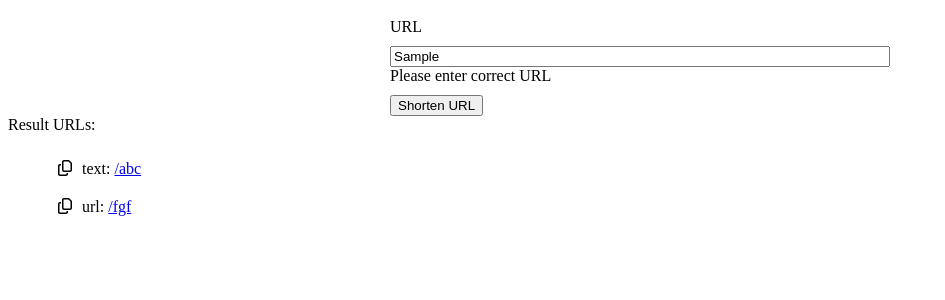
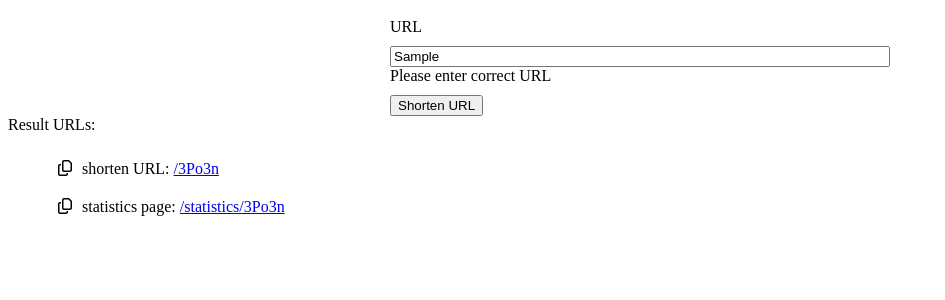
Before and after one commit to AnastasiiaPlutalova/react-no-cra, a React app: page / in a window 1280 px wide. Both pictures are taken after typing "Sample" into the empty fields and a click on the input "Shorten URL". Shown: the top 300 px of the page, without its empty margins (0-945 px from the left). Built offline with nearby package versions, Linux system fonts and the light colour scheme.

Commit message:
move urls logic to parent FrontPage component

```diff
--- a/src/components/UrlForm/UrlForm.jsx
+++ b/src/components/UrlForm/UrlForm.jsx
@@ -1,15 +1,12 @@
 import React, { useState } from 'react';
-import { useDispatch } from 'react-redux';
-import { getRandomHash } from '../../common/utils';
-import { addUrl } from '../../redux/slices/urlsSlice';
+import PropTypes from 'prop-types';
 import { TextInput } from '../../units';
 
 import './UrlForm.scss';
 
 const r =
   /(http(s)?:\/\/.)?(www\.)?[-a-zA-Z0-9@:%._\+~#=]{2,256}\.[a-z]{2,6}\b([-a-zA-Z0-9@:%_\+.~#?&//=]*)/g;
-function UrlForm() {
-  const dispatch = useDispatch();
+function UrlForm({ handleFormSubmit }) {
   const [url, setUrl] = useState('');
   const [error, setError] = useState();
 
@@ -27,8 +24,7 @@ function UrlForm() {
   const handleSubmit = (event) => {
     event.preventDefault();
     const originalUrl = event.target.url.value;
-    const hash = getRandomHash();
-    dispatch(addUrl({ originalUrl, hash }));
+    handleFormSubmit(originalUrl);
   };
 
   return (
@@ -48,4 +44,8 @@ function UrlForm() {
   );
 }
 
+UrlForm.propTypes = {
+  handleFormSubmit: PropTypes.func.isRequired,
+};
+
 export default UrlForm;
--- a/src/pages/FrontPage/FrontPage.jsx
+++ b/src/pages/FrontPage/FrontPage.jsx
@@ -1,13 +1,30 @@
-import React from 'react';
+import React, { useState } from 'react';
+import { useDispatch } from 'react-redux';
 import { UrlForm, UrlsList } from '../../components';
+import { addUrl } from '../../redux/slices/urlsSlice';
+import { getRandomHash } from '../../common/utils';
 
 function FrontPage() {
-  const urls = [{ text: 'text', url: '/abc' }, { url: '/fgf' }];
+  const dispatch = useDispatch();
+  const [urls, setUrls] = useState(null);
+
+  const handleFormSubmit = (originalUrl) => {
+    const hash = getRandomHash();
+    dispatch(addUrl({ originalUrl, hash }));
+    setUrls([
+      { text: 'shorten URL', url: `/${hash}` },
+      { text: 'statistics page', url: `/statistics/${hash}` },
+    ]);
+  };
+
   return (
     <>
-      <UrlForm />
-      Result URLs:
-      <UrlsList urls={urls} />
+      <UrlForm handleFormSubmit={handleFormSubmit} />
+      {urls && (
+        <div>
+          Result URLs: <UrlsList urls={urls} />
+        </div>
+      )}
     </>
   );
 }
```
